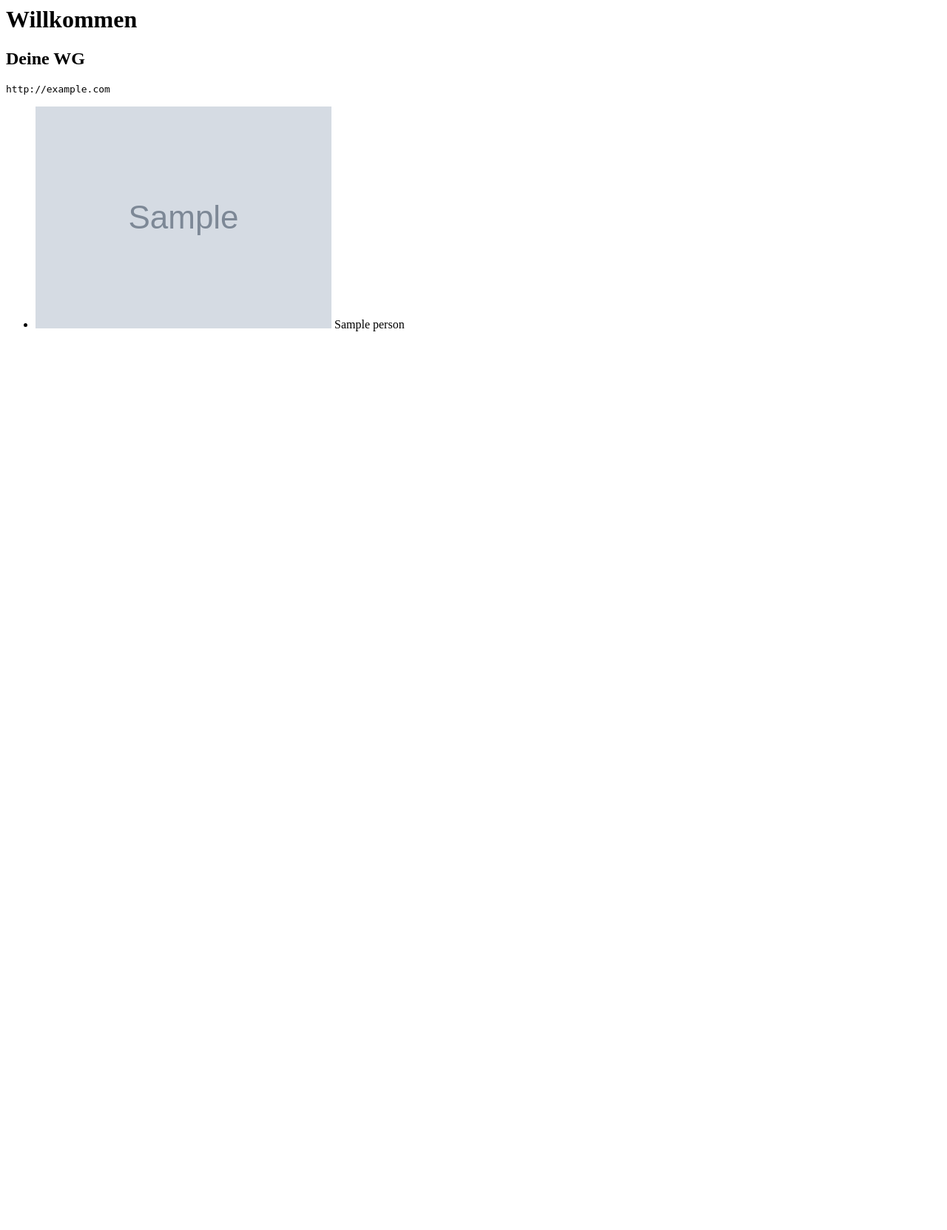
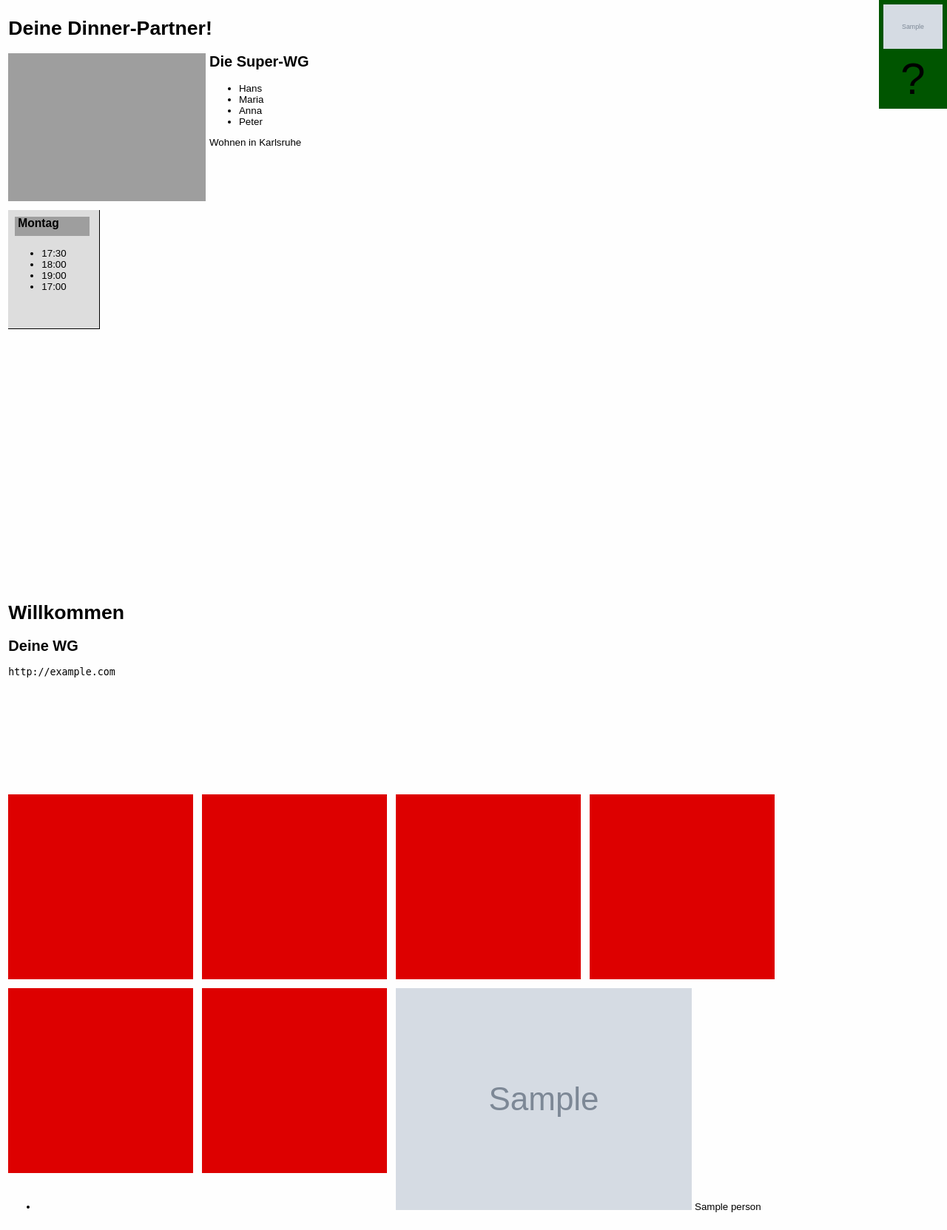
Before and after one commit to T045T/loskoch_hackathon2012, a Django app: template core/templates/core/dashboard.html in a window 1280 px wide. Shown: the whole page at 74% size. Before the commit the page ends 448 px from the top, so only its background shows below. Run offline with Django 3.2, Linux system fonts and the light colour scheme; the template is opened without the code that fills it: most values are stand-ins (such as "Sample title", 1, 10 or a date in 2020); grey boxes marked "Sample" are stand-in pictures; grey boxes are pictures that could not be loaded.

Commit message:
ported MainView to dashboard template

```diff
--- a/core/templates/core/dashboard.html
+++ b/core/templates/core/dashboard.html
@@ -1,4 +1,144 @@
 {% load absurl %}
+
+<style type="text/css">
+body{ display:block; background-color:#fefefe;
+  font-size:10pt;  font-family:arial,verdana,helvetica,sans-serif;
+  padding: 0.25em; }
+
+*.day {
+    background-color:#dddddd;
+    width:9%;
+    min-width:105px;
+    min-height:150px;
+    padding:5px;
+    float:left;
+    border-width:1px;
+    border-right-style:solid;
+    border-bottom-style:solid;
+    margin-right:12px;
+    }
+*.sidebar {overflow:auto; position:fixed; top:0; right:0; width:20%; height:100%; background-color:#336633; float:right;}
+
+#container { width: 100%; background:#bbbbbb; }
+*.content { height:100%; min-width:960px;}
+
+
+#partner { height:200px; }
+#portrait { float:left; }
+#details { vertical-align:top; height:100%; margin-left:5px; float:left; }
+h1 { margin-top:12px; padding-top:0px;}
+h2 { margin-top:0px; }
+#date_options { margin-top:12px; height:100%;}
+h3 {
+    margin-top:4px;
+    text-align:left;
+    background-image:url(test.png);
+    background-repeat:repeat-x;
+    background-position:bottom;
+    padding-bottom:8px;
+    padding-left:4px;
+    margin-left:4px; margin-right:8px;}
+*.clear { clear:both; }
+
+*.test {
+    width:250px;
+    height:250px;
+    margin-right:12px;
+    margin-bottom:12px;
+    background-color:#dd0000;
+    float:left; }
+*.recipes {
+    margin-top:12px; }
+
+*.img_scale_horizontal {
+	text-align: center;
+	width: 100%;
+}
+
+*.img_scale_vertical {
+	vertical-align: middle;
+	height: 100%;
+}
+
+#my_flat {
+	position: fixed;
+	background-color:#005500;
+	float:right;
+	right:0;
+	top:0;
+	width:80px;
+	padding:6px;
+}
+
+*.head_shot {
+	margin-bottom:6px;
+}
+*.empty_box {
+	background-color:#aaaaaa
+	margin-bottom:6px;
+}
+
+*.empty_box_text {
+	margin: 0px;
+	text-align: center;
+	vertical-align: middle;
+	font-size:60px;
+}
+
+</style>
+    <div class="content">
+    <div id="my_flat">
+    {% for person in flat.flatmates.all %}
+    	<div class="head_shot">
+    		<img class="img_scale_horizontal" src="{{ person.image.url }}"></img>
+    	</div>
+    	{% endfor %}
+    	{% for i in range%}
+    	<div class="empty_box">
+    		<p class="empty_box_text">?</p>
+    	</div>
+    	{% endfor %}
+    </div>
+    <div id="partner">
+        <h1>Deine Dinner-Partner!</h1>
+        <img class="img_scale_vertical" id="portrait" src="foo.JPG" />
+        <div id="details">
+            <h2>Die Super-WG</h2>
+            <ul>
+                <li>Hans</li>
+                <li>Maria</li>
+                <li>Anna</li>
+                <li>Peter</li>
+            </ul>
+            <p>Wohnen in Karlsruhe</p>
+        </div>
+        <div id="map">
+
+        </div>
+    </div>
+    <div class="clear"></div>
+    <div id="date_options">
+        <div class="day">
+            <h3>Montag</h3>
+            <ul>
+                <li>17:30</li>
+                <li>18:00</li>
+                <li>19:00</li>
+                <li>17:00</li>
+            </ul>
+        </div>
+    </div>
+    <div class="clear"></div>
+    <div class="recipes">
+        <div class="test"></div>
+        <div class="test"></div>
+        <div class="test"></div>
+        <div class="test"></div>
+        <div class="test"></div>
+        <div class="test"></div>
+    </div>
+    <div class="clear"></div>
+    </div>
 
 <h1>Willkommen {{ user.get_profile.facebook_name }}</h1>
 
@@ -7,7 +147,7 @@
 <ul>
   {% for person in flat.flatmates.all %}
     <li>
-      <img src="{{ person.get_offline_graph.my_image_url }}" />
+      <img src="{{ person.image.url }}" />
       {{ person.facebook_name }}
     </li>
   {% endfor %}
--- a/core/views.py
+++ b/core/views.py
@@ -38,4 +38,4 @@ def join_flat(request, flat_token):
 @login_required
 def dashboard(request):
     flat = request.user.get_profile().flat
-    return render(request, 'core/dashboard.html', {'flat': flat})
+    return render(request, 'core/dashboard.html', {'flat': flat, 'range' : range(flat.size - flat.flatmates.count())})
```
Also changed, not shown: template-sketches/mainView.html (+18 -0 lines).
